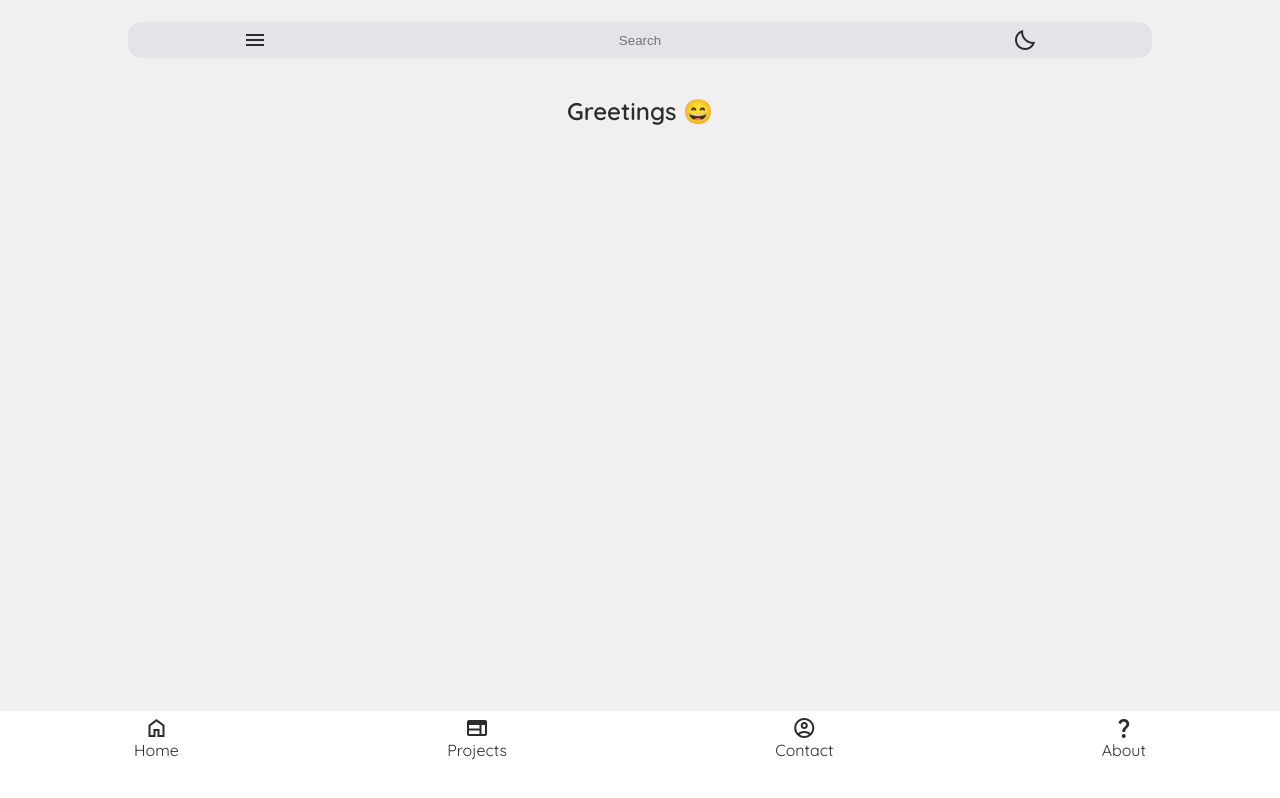
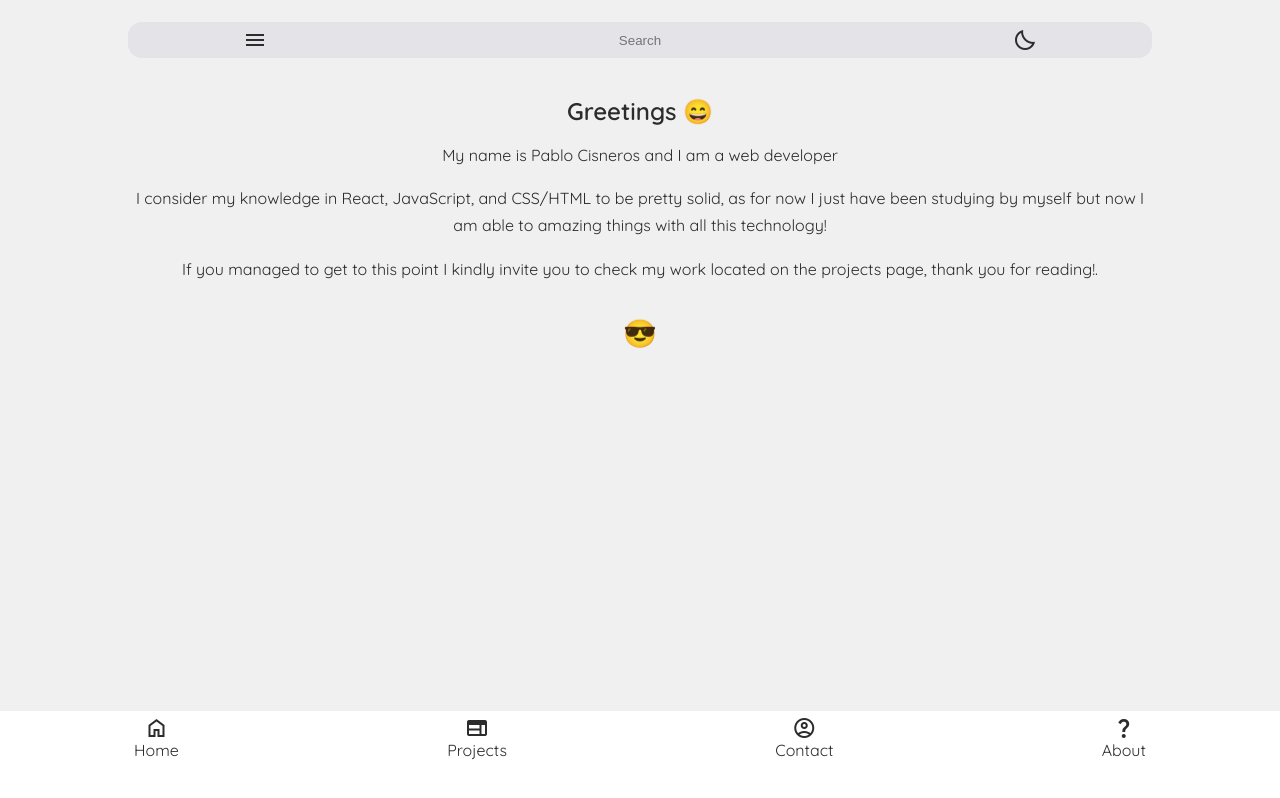
Before and after one commit to otindako/test.github.io, a React (Create React App) app: page /#/ in a window 1280 px wide. Built offline with nearby package versions, Linux system fonts and the light colour scheme.

Commit message:
Added welcome message

```diff
--- a/public/serviceWorker.js
+++ b/public/serviceWorker.js
@@ -2,6 +2,8 @@ let CACHE_NAME = 'my-site-cache-v1';
 const urlsToCache = [
 '/',
 '/index.html',
+'/static',
+'top/my-app',
 ];
 self.addEventListener('install', function(event) {
 // Perform install steps
--- a/src/index.css
+++ b/src/index.css
@@ -18,7 +18,6 @@
 html,
 body{
   margin-top: 6em;
-  margin-bottom: 2em;
 }
 
 body {
--- a/src/pages/Home/Home.css
+++ b/src/pages/Home/Home.css
@@ -0,0 +1,8 @@
+.welcome-text{
+    margin-top: 1em;
+    line-height: 1.7;
+}
+
+.emoji{
+    font-size: 1.7rem;
+}
--- a/src/pages/Home/Home.js
+++ b/src/pages/Home/Home.js
@@ -1,10 +1,18 @@
 import React, { Component } from "react";
+import './Home.css'
 
 class Home extends Component {
     render() {
       return (
         <div className="width-container title">
           <h2>Greetings 😄</h2>
+          <p className="welcome-text">My name is Pablo Cisneros and I am a web developer</p>
+          <p className="welcome-text">I consider my knowledge in React, JavaScript, and CSS/HTML to be
+          pretty solid, as for now I just have been studying by myself but now I am able to amazing
+          things with all this technology!</p>
+          <p className="welcome-text">If you managed to get to this point I kindly invite you to check my work
+          located on the projects page, thank you for reading!.</p>
+          <p className="welcome-text emoji">😎</p>
       </div>
       );
     }
--- a/src/pages/Projects/Projects.js
+++ b/src/pages/Projects/Projects.js
@@ -23,7 +23,7 @@ class Projects extends Component {
             <a className='project-link' href="https://mycalculator.pages.dev/">Click here!</a>
         </div>
         <div className='project-box'>
-            <img src={require('../../img/carousel.webp')} alt="" className='img' />
+            <img src={require('../../img/ideaMaker.webp')} alt="" className='img' />
             <p className='project-title'>Idea maker</p>
             <a className='project-link' href="https://idea-maker.pages.dev/">Click here!</a>
         </div>
```
